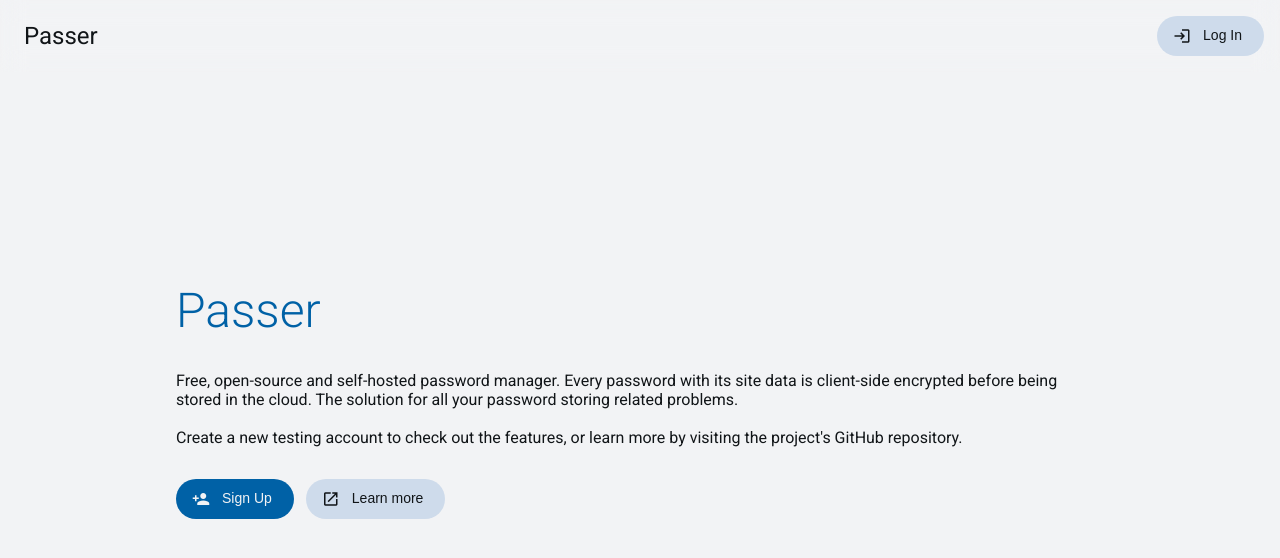
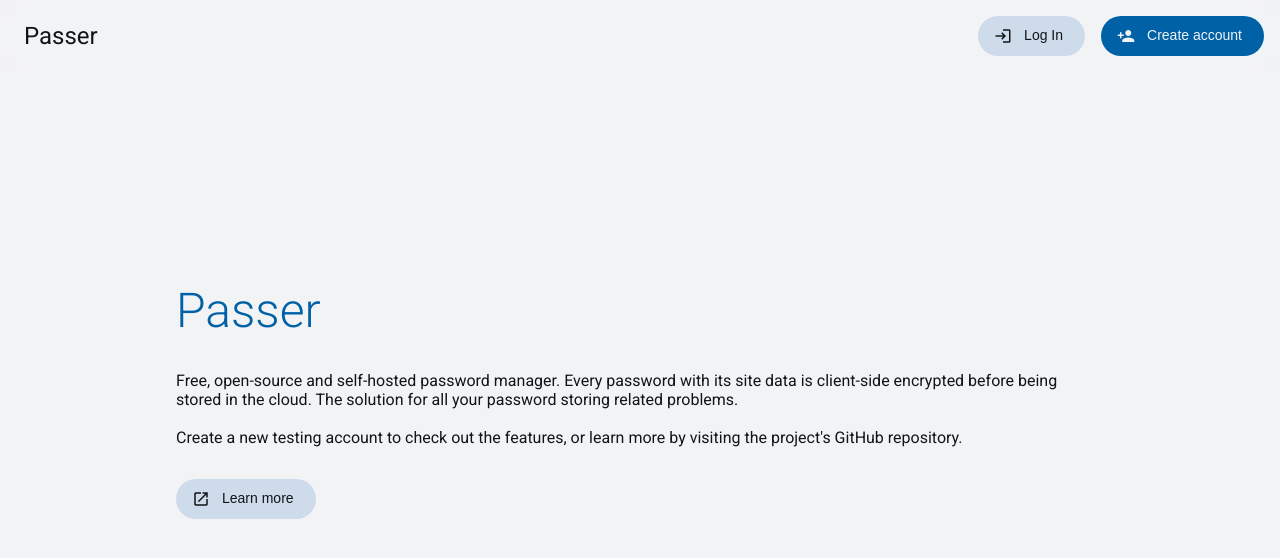
Before and after one commit to Pomoc48/passer, a React (Create React App) app: page / in a window 1280 px wide. Shown: the top 558 px of the page. Built offline with nearby package versions, Linux system fonts and the light colour scheme.

Commit message:
Fix home page sign up button location

```diff
--- a/src/components/common/button/index.tsx
+++ b/src/components/common/button/index.tsx
@@ -11,12 +11,13 @@ export default function MaterialButton(params: ButtonProps) {
   }
 
   return (
-    <button type='button' className={classList} onClick={params.onClick}>
-      {
-        params.icon !== undefined
-          ? <span className="material-icons">{params.icon}</span>
-          : null
-      }
+    <button
+      id={params.id}
+      type='button'
+      className={classList}
+      onClick={params.onClick}
+    >
+      <span className="material-icons">{params.icon}</span>
       <p>{params.label}</p>
     </button>
   );
--- a/src/pages/home/index.tsx
+++ b/src/pages/home/index.tsx
@@ -48,6 +48,13 @@ export default function HomePage() {
         icon='login'
         type='tonal'
       />
+      <MaterialButton
+        id='home-desktop-button'
+        label='Create account'
+        onClick={() => setShowSignupDialog(true)}
+        icon='person_add'
+        type='filled'
+      />
     </Navbar>
     <main>
       <section>
@@ -61,6 +68,7 @@ export default function HomePage() {
         </p>
         <div className="buttons">
           <MaterialButton
+            id='home-mobile-button'
             label='Sign Up'
             onClick={() => setShowSignupDialog(true)}
             icon='person_add'
--- a/src/pages/home/style.scss
+++ b/src/pages/home/style.scss
@@ -36,3 +36,17 @@ section {
         gap: 12px;
     }
 }
+
+#home-mobile-button {
+    display: none;
+}
+
+@media only screen and (max-width: 900px) {
+    #home-desktop-button {
+        display: none;
+    }
+
+    #home-mobile-button {
+        display: flex;
+    }
+}
--- a/src/types/buttonProps.tsx
+++ b/src/types/buttonProps.tsx
@@ -3,4 +3,5 @@ export type ButtonProps = {
     onClick?: (() => Promise<boolean>) | (() => void);
     icon: string;
     type?: "filled" | "tonal" | "text" | "error" | "FAB",
+    id?: string,
 }
```
